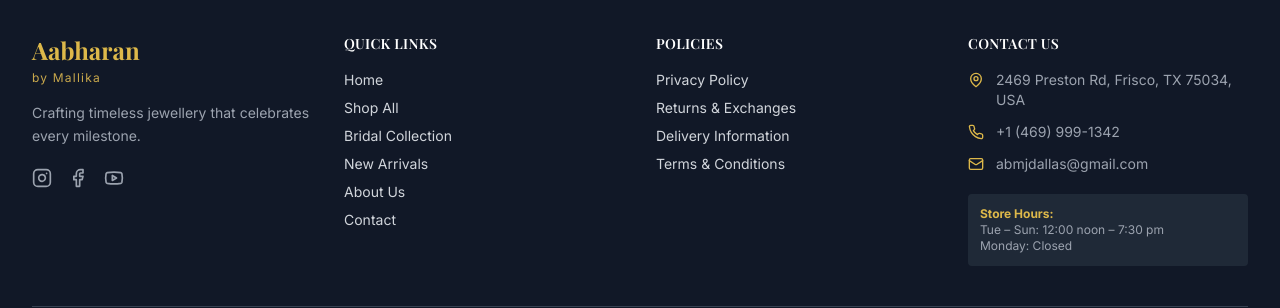
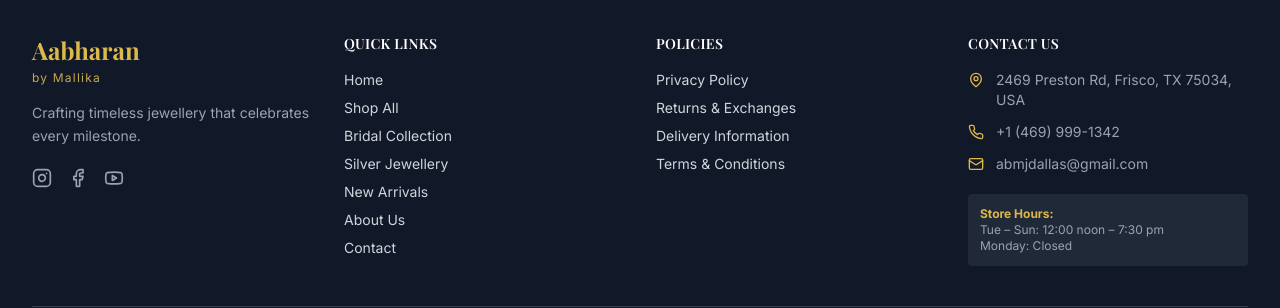
Before and after one commit to abmjdallas-hue/aabharan-by-mallika, a Next.js app: page /shop in a window 1280 px wide. Shown: the part 3094-3402 px from the top of the page. Built offline with nearby package versions, Linux system fonts and the light colour scheme; no server answers.

Commit message:
Add Silver Jewellery collection and Silver metal type across site

```diff
--- a/src/app/admin/products/[id]/page.tsx
+++ b/src/app/admin/products/[id]/page.tsx
@@ -13,7 +13,7 @@ const CATEGORIES: Category[] = [
 ]
 
 const COLLECTIONS: Collection[] = [
-  'Antique Jewellery', 'Diamond Jewellery', 'Gold Jewellery',
+  'Antique Jewellery', 'Diamond Jewellery', 'Gold Jewellery', 'Silver Jewellery',
   'Temple Jewellery', 'Bridal Collection', 'Lightweight Jewellery', 'Festive Collection',
 ]
 
--- a/src/app/admin/products/new/page.tsx
+++ b/src/app/admin/products/new/page.tsx
@@ -13,7 +13,7 @@ const CATEGORIES: Category[] = [
 ]
 
 const COLLECTIONS: Collection[] = [
-  'Antique Jewellery', 'Diamond Jewellery', 'Gold Jewellery',
+  'Antique Jewellery', 'Diamond Jewellery', 'Gold Jewellery', 'Silver Jewellery',
   'Temple Jewellery', 'Bridal Collection', 'Lightweight Jewellery', 'Festive Collection',
 ]
 
--- a/src/components/layout/Footer.tsx
+++ b/src/components/layout/Footer.tsx
@@ -39,6 +39,7 @@ export default function Footer() {
                 { label: 'Home', href: '/' },
                 { label: 'Shop All', href: '/shop' },
                 { label: 'Bridal Collection', href: '/shop?collection=Bridal+Collection' },
+                { label: 'Silver Jewellery', href: '/shop?collection=Silver+Jewellery' },
                 { label: 'New Arrivals', href: '/shop' },
                 { label: 'About Us', href: '/about' },
                 { label: 'Contact', href: '/contact' },
--- a/src/components/layout/Header.tsx
+++ b/src/components/layout/Header.tsx
@@ -21,6 +21,7 @@ const navLinks = [
       { label: 'Antique Jewellery', href: '/shop?collection=Antique+Jewellery' },
       { label: 'Diamond Jewellery', href: '/shop?collection=Diamond+Jewellery' },
       { label: 'Gold Jewellery', href: '/shop?collection=Gold+Jewellery' },
+      { label: 'Silver Jewellery', href: '/shop?collection=Silver+Jewellery' },
       { label: 'Temple Jewellery', href: '/shop?collection=Temple+Jewellery' },
       { label: 'Bridal Collection', href: '/shop?collection=Bridal+Collection' },
       { label: 'Lightweight Jewellery', href: '/shop?collection=Lightweight+Jewellery' },
--- a/src/components/shop/ProductFilters.tsx
+++ b/src/components/shop/ProductFilters.tsx
@@ -9,7 +9,7 @@ const CATEGORIES: Category[] = [
 ]
 
 const COLLECTIONS: Collection[] = [
-  'Antique Jewellery', 'Diamond Jewellery', 'Gold Jewellery',
+  'Antique Jewellery', 'Diamond Jewellery', 'Gold Jewellery', 'Silver Jewellery',
   'Temple Jewellery', 'Bridal Collection', 'Lightweight Jewellery', 'Festive Collection',
 ]
 
--- a/src/types/index.ts
+++ b/src/types/index.ts
@@ -42,6 +42,7 @@ export type Collection =
   | 'Antique Jewellery'
   | 'Diamond Jewellery'
   | 'Gold Jewellery'
+  | 'Silver Jewellery'
   | 'Temple Jewellery'
   | 'Bridal Collection'
   | 'Lightweight Jewellery'
```
